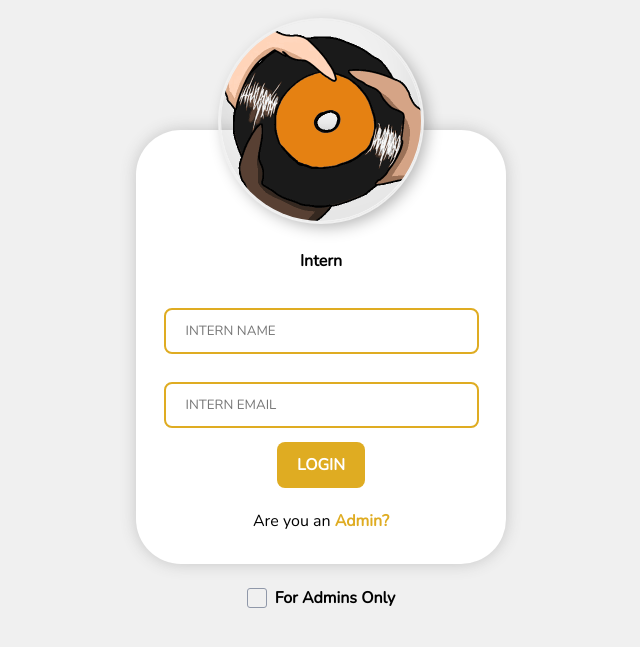
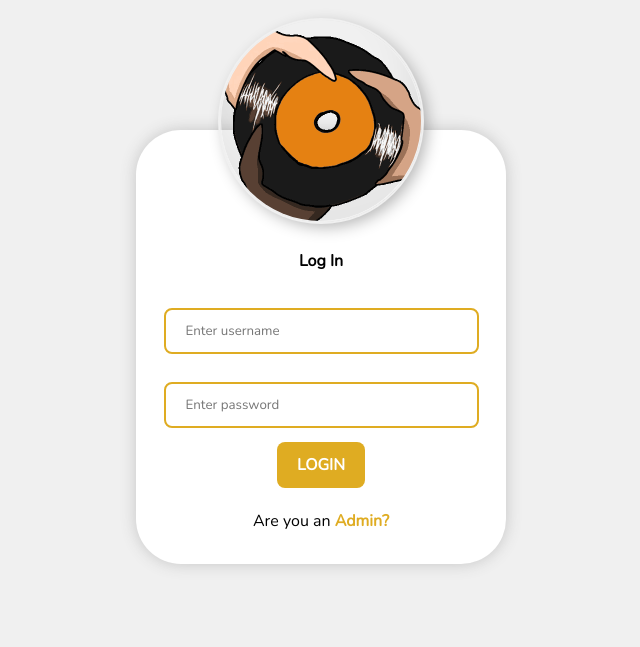
Before and after one commit to josh-boat365/JJED-Attendance-System-, a Flask app: page / in a window 1280 px wide. Shown: the top 647 px of the page, without its empty margins (319-959 px from the left). Run offline with Flask 3, Linux system fonts and the light colour scheme.

Commit message:
made intern login and admin login one

```diff
--- a/main.py
+++ b/main.py
@@ -42,14 +42,26 @@ def update_db():
 @app.route("/", methods=["POST","GET"])
 def index():
     response = None
+    isAdmin = True
+    isChecked = None
     if request.method == "POST":
+        db = DB()
         name = request.form["name"]
-        email = request.form["email"]
+        password = request.form["password"]
+        # isChecked = request.form['checked']
+        print(type(isChecked),isChecked)
+        if request.form['checked'] == "on":
+            session['username'] = name
+            response = db.authentication("admins", "admin_name", name, "admin_password", password)
+            if response == True:
+                return redirect(url_for('admin_home'))
+
         session['username'] = name
-        db = DB()
-        response = db.authentication("interns", "intern_name", name, "intern_email", email)
+        response = db.authentication("interns", "intern_name", name, "	intern_contact", password)
         if response == True:
             return redirect(url_for('intern_home'))
+
+
     return render_template("intern_login.html", error = response)
 
 
@@ -179,32 +191,9 @@ def intern_home():
         finally:
             connection.close()
 
-
-    # connection = sqlite3.connect("jjed.db")
-    # cursor = connection.cursor()
     db = DB()
     activities = db.select_all("activities")
-
-
-    # activity_query = """SELECT * FROM activities   """
-    # lab_link_query = """SELECT * FROM activities WHERE activity_title ='Lab link'  """
-    # zoom_link_query = """SELECT * FROM activities WHERE activity_title ='Zoom Link'  """
-    # quick_query = """SELECT * FROM activities WHERE activity_title ='Quick Notes'  """
-
-    # cursor.execute(activity_query)
-    # activities = cursor.fetchall()
     length_result = len(activities)
-
-    # cursor.execute(lab_link_query)
-    # lab_links = cursor.fetchall()
-
-    # cursor.execute(zoom_link_query)
-    # zoom_links = cursor.fetchall()
-
-    # cursor.execute(quick_query)
-    # quick_notes = cursor.fetchall()
-
-    # connection.close()
 
     return render_template("intern_home.html", isChecked=True if isChecked=='on' else False, activities = activities, length=length_result)
 
--- a/static/css/style_login.css
+++ b/static/css/style_login.css
@@ -82,7 +82,7 @@ form a, center a{
   .error{color: red;}
 
 /* checkbox on login page  */
- .checkbox_login .cbx {
+ /* .checkbox_login .cbx {
     margin: auto;
     -webkit-user-select: none;
     user-select: none;
@@ -156,4 +156,4 @@ form a, center a{
     50% {
       transform: scale(0.9);
     }
-  }
+  } */
--- a/templates/intern_login.html
+++ b/templates/intern_login.html
@@ -15,29 +15,30 @@
             <img src="/static/images/turntabl.gif" alt="turntabl" class="avatar"  style="width:200px ;height:200px">
           </div> <br> <br>
         <form action="" method = "POST" >
-          <label for="name"><b>Intern</b></label><br><br>
+          <label for="name"><b>Log In</b></label><br><br>
           {% if error == False %}
           <center><p class="error">Incorrect username or password</p></center>
           {% endif %}
-          <input type="text" placeholder="INTERN NAME" name="name" required><br>
-          <input type="email" placeholder="INTERN EMAIL" name="email" required><br>
+          <input type="text" placeholder="Enter username" name="name" required><br>
+          <input type="text" placeholder="Enter password" name="password" required><br>
           <button type="submit">LOGIN </button><br><br>
           <span class="text"> Are you an <a href="/admin_login"> Admin? </a></span><br><br>
+
+            <!-- <div class="checkbox_login"> -->
+
+                <input class="inp-cbx" id="cbx" type="checkbox" style="display: none" name="checked"  checked hidden="hidden"/>
+                <!-- <label class="cbx" for="cbx">
+              <span>
+                  <svg width="12px" height="10px" viewbox="0 0 12 10">
+                  <polyline points="1.5 6 4.5 9 10.5 1"></polyline></svg>
+              </span><span class="prompt">For Admins Only</span></label>
+
+            </div> -->
+
         </form>
         </center>
         </div><br>
 
-      <center>
-        <div class="checkbox_login">
-          <form action="" method="POST">
-            <input class="inp-cbx" id="cbx" type="checkbox" style="display: none"/>
-             <label class="cbx" for="cbx">
-          <span>
-              <svg width="12px" height="10px" viewbox="0 0 12 10">
-              <polyline points="1.5 6 4.5 9 10.5 1"></polyline></svg>
-          </span><span class="prompt">For Admins Only</span></label>
-          </form>
-        </div>
-      </center>
+
 </body>
 </html>
```
